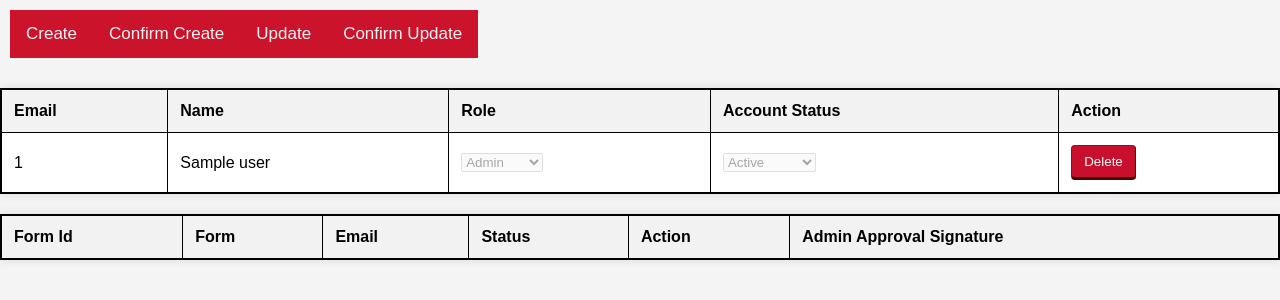
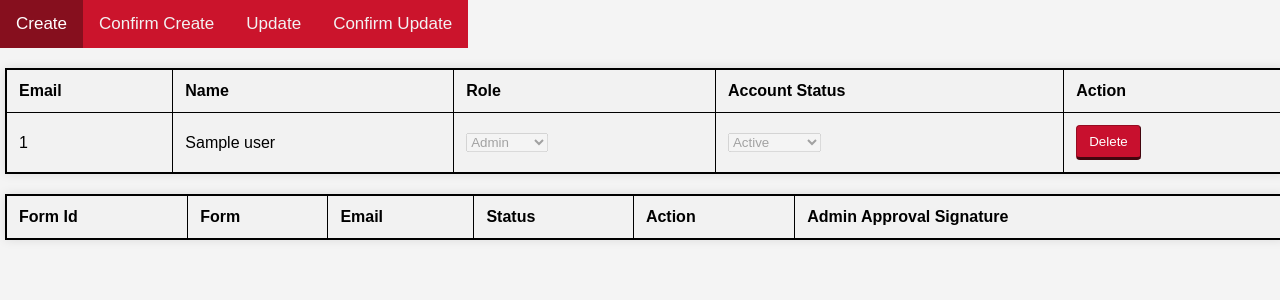
Before and after one commit to binhnguyen63/SoftwareDesign-Project, a Flask app: template templates/admin.html in a window 1280 px wide. Shown: the top 300 px of the page. Run offline with Flask 2, Linux system fonts and the light colour scheme; the template is opened without the code that fills it: most values are stand-ins (such as "Sample title", 1, 10 or a date in 2020); lists and menus that the app fills with data are empty; some libraries are stand-ins or nearby versions.

Commit message:
alter font family and table buttons

```diff
--- a/static/css/admin.css
+++ b/static/css/admin.css
@@ -1,6 +1,7 @@
 /* General Styles */
 body {
-  font-family: Arial, sans-serif;
+  font-family: 'Source Sans Pro', sans-serif;
+  /*font-family: Arial, sans-serif;*/
   background-color: #f4f4f4;
   margin: 0;
   padding: 0;
@@ -9,7 +10,7 @@
 /* Navigation Bar */
 nav {
   overflow: hidden;
-  padding: 10px;
+  /*padding: 10px;*/
 }
 
 nav button {
@@ -34,7 +35,8 @@
   border: 2px solid black;
   border-collapse: collapse;
   width: 100%;
-  margin-top: 20px;
+  max-width: 100%;
+  margin: 20px 5px 5px 5px;
   background-color: white;
   box-shadow: 0 0 10px rgba(0, 0, 0, 0.1);
 }
@@ -44,6 +46,11 @@
   padding: 12px;
   text-align: left;
 }
+
+tr:nth-child(even) {
+  background-color: #f2f2f2; /* Light gray background for even rows */
+}
+
 
 th {
   background-color: #f2f2f2;
@@ -71,7 +78,6 @@
 
 .btn {
   border-width: 1px 1px 3px 1px;
-  font-family: 'Source Sans Pro', sans-serif;
   text-shadow: none;
 }
 
--- a/templates/admin.html
+++ b/templates/admin.html
@@ -17,7 +17,7 @@
       <button id="update" onclick="enableEditing()">Update</button>
       <button id="confirm-update" onclick="confirmUpdate()">Confirm Update</button>
     </nav>
-    <table id="userTable">
+    <table id="userTable" class="table">
       <tr>
         <th>Email</th>
         <th>Name</th>
```
